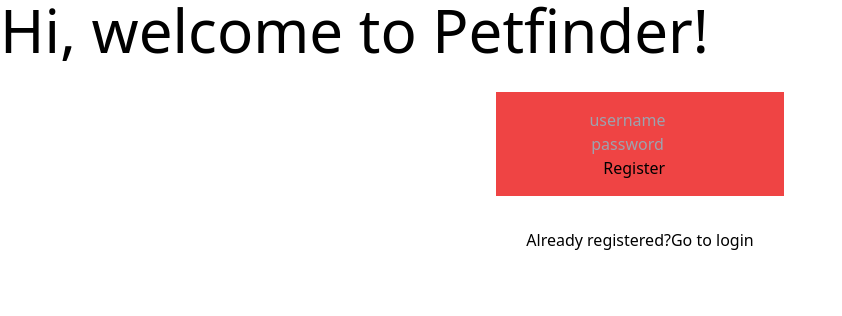
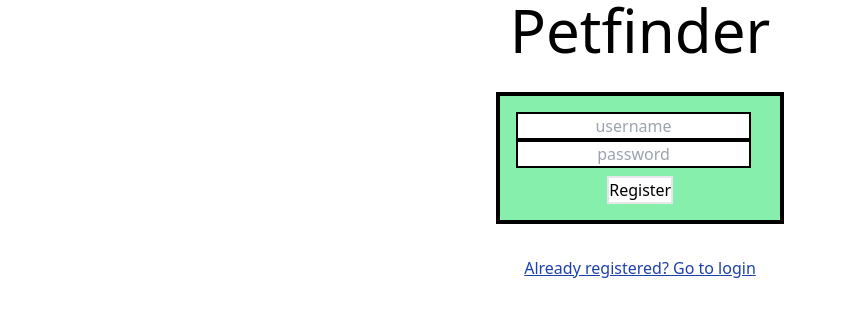
Before and after one commit to chris-wamae/phase-3-project-pet-finder, a React (Create React App) app: page / in a window 1280 px wide. Shown: the top 316 px of the page, without its empty margins (0-842 px from the left). Built offline with nearby package versions, Linux system fonts and the light colour scheme.

Commit message:
Added styling to home,register and login components

```diff
--- a/src/components/Login.js
+++ b/src/components/Login.js
@@ -50,17 +50,20 @@
 
   };
   return (
-    <form onSubmit={handleSubmit}>
+    <div className="flex justify-center items-center">
+    <form onSubmit={handleSubmit} className="p-4 m-8 flex-col justify-center items-center w-72 border-4 border-black bg-green-300">
       <input
+      className="  text-center border-2 border-black"
         type="text"
         placeholder="username"
         onChange={(e) => setLogin({ ...login, username: e.target.value })}
       ></input>
       <input type="password" placeholder="password" onChange={(e) => setLogin({
         ...login, password:e.target.value
-      })}></input>
-      <button>Login</button>
+      })} className="  text-center border-2 border-black"></input>
+      <button className="border-2 bg-white text-black  hover:border-black hover:text-white hover:bg-red-300 mt-2 ml-[5.7rem]">Login</button>
     </form>
+    </div>
   );
 }
 export default Login;
--- a/src/components/Petcard.js
+++ b/src/components/Petcard.js
@@ -8,7 +8,7 @@
      return (
      <>
      <p key={pet.id}>{pet.name}</p>
-     <img src={pet.image}/>
+     <img src={pet.image_url}/>
      </>)
 }
 export default PetCard;
--- a/src/components/Register.js
+++ b/src/components/Register.js
@@ -13,11 +13,11 @@
         changeForm()
     }
     return(
-        <div className="flex justify-center items-center">
-        <form onSubmit={handleSubmit} className=" bg-red-500 p-4 m-8 flex-col justify-center items-center w-72">
-            <input type="text" placeholder="username" className=" bg-red-500 text-center" onChange={(e) => setNewUser({...newUser,username:e.target.value})}></input>
-            <input type="password" placeholder="password" className=" bg-red-500 text-center" onChange={(e) => setNewUser({...newUser,password:e.target.value})}></input>
-            <button className="bg-red-500 ml-[5.7rem]">Register</button>
+        <div className="flex justify-center items-center ">
+        <form onSubmit={handleSubmit} className="p-4 m-8 flex-col justify-center items-center w-72 border-4 border-black bg-green-300">
+            <input type="text" placeholder="username" className="  text-center border-2 border-black" onChange={(e) => setNewUser({...newUser,username:e.target.value})}></input>
+            <input type="password" placeholder="password" className=" text-center border-2 border-black" onChange={(e) => setNewUser({...newUser,password:e.target.value})}></input>
+            <button className="border-2 bg-white text-black  hover:border-black hover:text-white hover:bg-red-300 mt-2 ml-[5.7rem]">Register</button>
         </form>
         </div>
     )
--- a/src/views/Home.js
+++ b/src/views/Home.js
@@ -13,13 +13,13 @@
   }
 if(showRegister === true){
   return (<>
-    <h1 className="text-6xl">Hi, welcome to Petfinder!</h1>
+    <h1 className="text-6xl text-center">Petfinder</h1>
     <Register changeForm={changeForm}/>
-    <p className="text-center">Already registered?<a onClick={changeForm}>Go to login</a></p>
+    <p className="text-center text-blue-800 underline hover:text-red-800 " onClick={changeForm}>Already registered? Go to login</p>
     </>);
 }else{
   return (<>
-    <h1>Hi, welcome to Petfinder!</h1>
+    <h1 className="text-6xl text-center">Petfinder</h1>
     <Login changeForm={changeForm}/>
     </>);
 }
```
